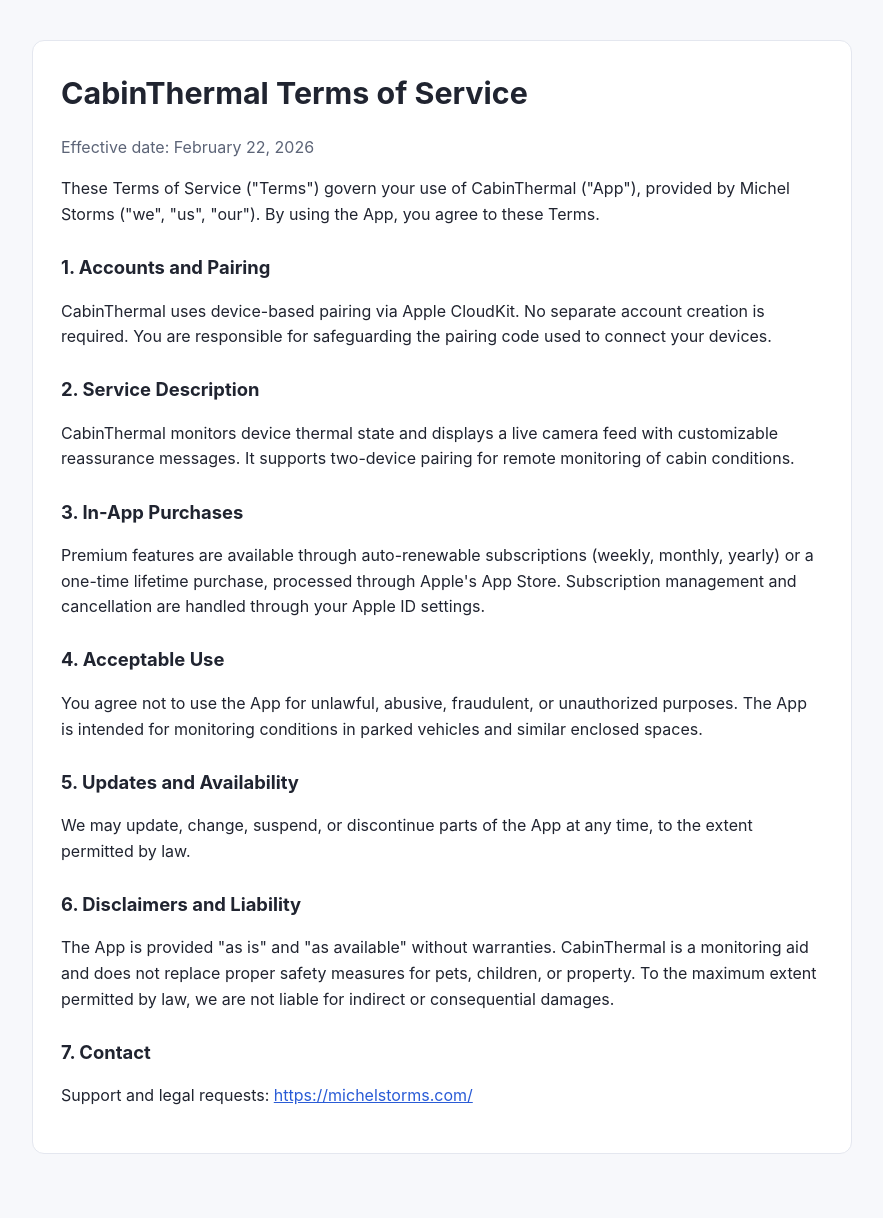
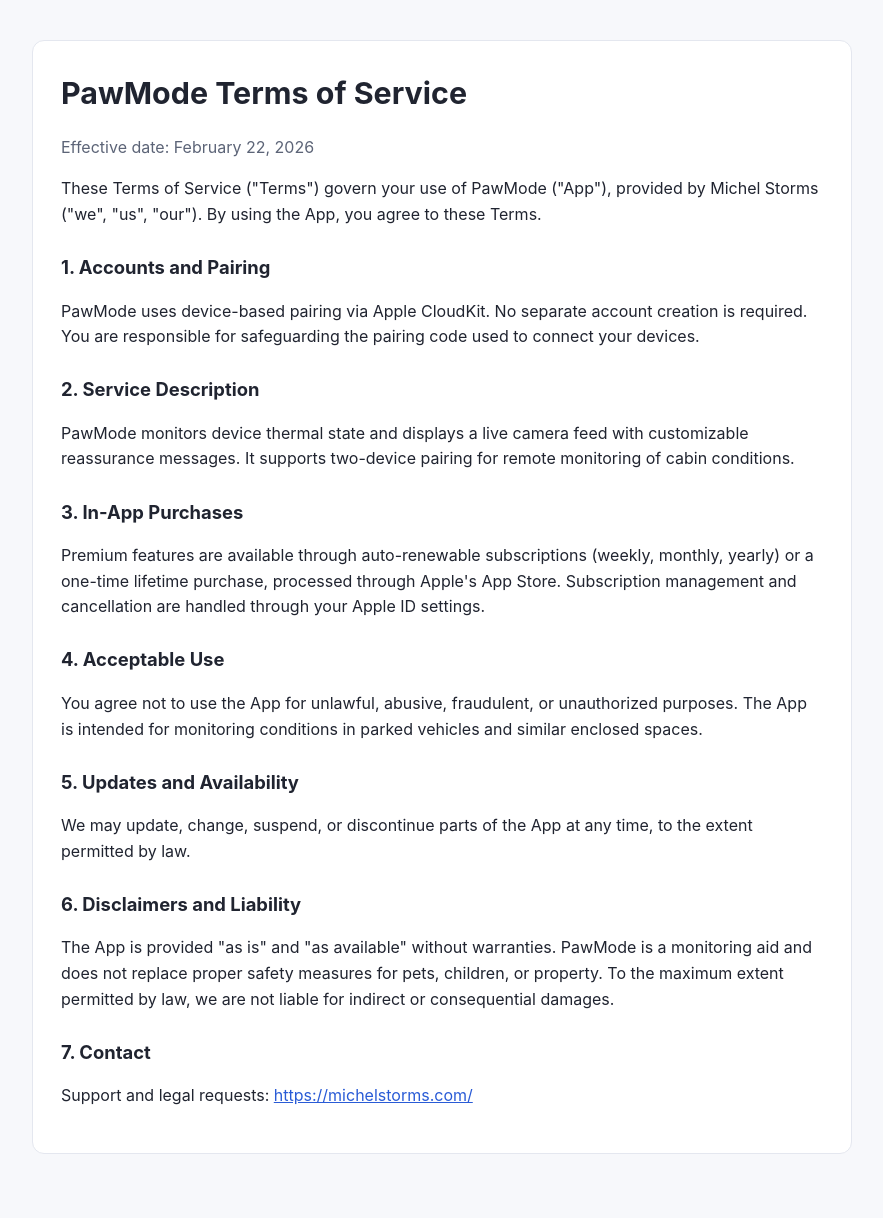
Before and after one commit to stormychel/michelstorms.github.io, a Jekyll site: the page pawmode/terms/index.html, which Jekyll copies as it is, in a window 1280 px wide. Shown: the whole page, without its empty margins (198-1081 px from the left). Built offline with Jekyll 4.4.1, drawn with Linux system fonts in a browser that asks for light colours.

Commit message:
Rename CabinThermal to PawMode

```diff
--- a/cabinthermal/terms/index.html
+++ b/pawmode/terms/index.html
@@ -3,10 +3,10 @@
 <head>
   <meta charset="utf-8">
   <meta name="viewport" content="width=device-width, initial-scale=1">
-  <title>CabinThermal Terms of Service</title>
-  <meta name="description" content="Terms of Service for CabinThermal.">
+  <title>PawMode Terms of Service</title>
+  <meta name="description" content="Terms of Service for PawMode.">
   <meta name="robots" content="noindex, nofollow">
-  <link rel="canonical" href="https://michelstorms.com/cabinthermal/terms/">
+  <link rel="canonical" href="https://michelstorms.com/pawmode/terms/">
   <style>
     :root { --bg: #f7f8fb; --fg: #202430; --muted: #5c6477; --card: #ffffff; --border: #e4e7ef; }
     * { box-sizing: border-box; }
@@ -24,15 +24,15 @@
 <body>
   <main>
     <article>
-      <h1>CabinThermal Terms of Service</h1>
+      <h1>PawMode Terms of Service</h1>
       <p class="meta">Effective date: February 22, 2026</p>
-      <p>These Terms of Service ("Terms") govern your use of CabinThermal ("App"), provided by Michel Storms ("we", "us", "our"). By using the App, you agree to these Terms.</p>
+      <p>These Terms of Service ("Terms") govern your use of PawMode ("App"), provided by Michel Storms ("we", "us", "our"). By using the App, you agree to these Terms.</p>
 
       <h2>1. Accounts and Pairing</h2>
-      <p>CabinThermal uses device-based pairing via Apple CloudKit. No separate account creation is required. You are responsible for safeguarding the pairing code used to connect your devices.</p>
+      <p>PawMode uses device-based pairing via Apple CloudKit. No separate account creation is required. You are responsible for safeguarding the pairing code used to connect your devices.</p>
 
       <h2>2. Service Description</h2>
-      <p>CabinThermal monitors device thermal state and displays a live camera feed with customizable reassurance messages. It supports two-device pairing for remote monitoring of cabin conditions.</p>
+      <p>PawMode monitors device thermal state and displays a live camera feed with customizable reassurance messages. It supports two-device pairing for remote monitoring of cabin conditions.</p>
 
       <h2>3. In-App Purchases</h2>
       <p>Premium features are available through auto-renewable subscriptions (weekly, monthly, yearly) or a one-time lifetime purchase, processed through Apple's App Store. Subscription management and cancellation are handled through your Apple ID settings.</p>
@@ -44,7 +44,7 @@
       <p>We may update, change, suspend, or discontinue parts of the App at any time, to the extent permitted by law.</p>
 
       <h2>6. Disclaimers and Liability</h2>
-      <p>The App is provided "as is" and "as available" without warranties. CabinThermal is a monitoring aid and does not replace proper safety measures for pets, children, or property. To the maximum extent permitted by law, we are not liable for indirect or consequential damages.</p>
+      <p>The App is provided "as is" and "as available" without warranties. PawMode is a monitoring aid and does not replace proper safety measures for pets, children, or property. To the maximum extent permitted by law, we are not liable for indirect or consequential damages.</p>
 
       <h2>7. Contact</h2>
       <p>Support and legal requests: <a href="https://michelstorms.com/">https://michelstorms.com/</a></p>
```
Also changed, not shown: apps.html (+8 -8 lines), pawmode/license/index.html (renamed from cabinthermal/license/index.html, +7 -7 lines), pawmode/privacy/index.html (renamed from cabinthermal/privacy/index.html, +6 -6 lines).
